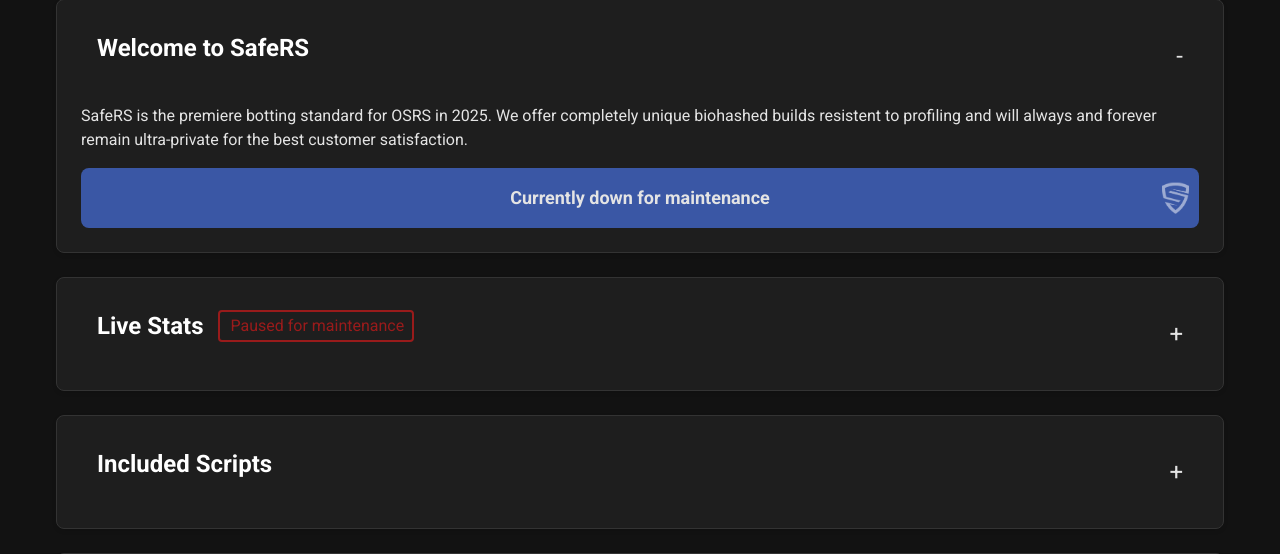
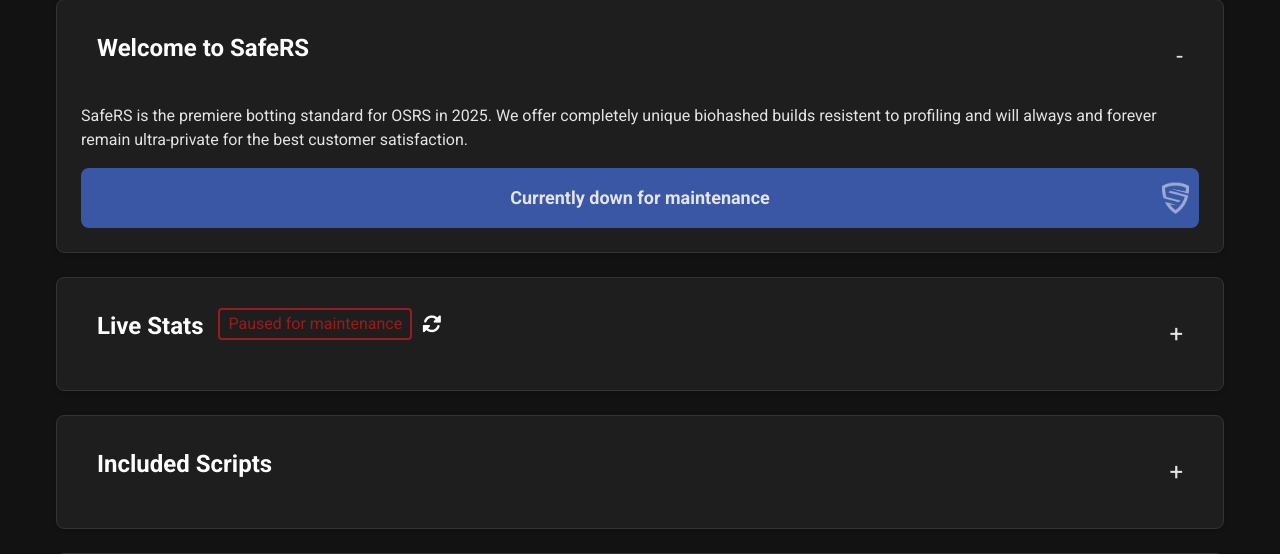
Before and after one commit to mot-stuff/Tom-s-Website, a Flask app: page / in a window 1280 px wide. Shown: the part 97-651 px from the top of the page. Run offline with Flask 3, Linux system fonts and the light colour scheme; data comes from the database, SQL or seed files in the repository; both versions use the stored data as it was after the commit.

Commit message:
day 1 final commit

```diff
--- a/static/scripts.js
+++ b/static/scripts.js
@@ -37,14 +37,15 @@
         });
     });
 
-    // Start polling for live stats updates - thanks chat gpt for teaching me this simple trick
-    setInterval(refreshLiveStats, 30000); // Poll every 10 seconds
+    // Start polling for live stats updates
+    setInterval(refreshLiveStats, 30000); // Poll every 30 seconds
 
     // Start polling for slots/status updates
-    setInterval(refreshSlotsStatus, 21600000); // Poll every 6 hrs
+    setInterval(refreshSlotsStatus, 21600000); // Poll every 6 hours
 });
 
-function refreshLiveStats() {
+function refreshLiveStats(event) {
+    event.stopPropagation(); // Prevent the section from closing
     fetch('/api/live_stats')
         .then(response => response.json())
         .then(data => {
--- a/static/styles.css
+++ b/static/styles.css
@@ -292,9 +292,15 @@
 .refresh-button {
     background-color: transparent;
     border: none;
-    font-size: 1.5rem;
     cursor: pointer;
     transition: transform 0.3s ease-in-out;
+    display: inline-flex;
+    align-items: center;
+}
+
+.refresh-icon {
+    font-size: 1.2rem;
+    color: white;
 }
 
 .refresh-button:hover {
@@ -432,7 +438,17 @@
     opacity: 0.5;
 }
 
+.status-wrapper {
+    display: flex;
+    align-items: center;
+    gap: 10px;
+    position: relative;
+    top: -10px; /* Move up by 10px */
+}
+
 .status-text {
+    display: inline-flex;
+    align-items: center;
     padding: 2px 8px;
     border-radius: 4px;
     border: 2px solid;
--- a/templates/home.html
+++ b/templates/home.html
@@ -7,6 +7,7 @@
     <link href="https://cdn.jsdelivr.net/npm/tailwindcss@2.2.19/dist/tailwind.min.css" rel="stylesheet">
     <link href="https://fonts.googleapis.com/css2?family=Roboto:wght@400;700&display=swap" rel="stylesheet">
     <link href="{{ url_for('static', filename='styles.css') }}" rel="stylesheet">
+    <link rel="stylesheet" href="https://cdnjs.cloudflare.com/ajax/libs/font-awesome/6.0.0-beta3/css/all.min.css">
 </head>
 <body class="dark bg-gray-100 text-gray-800">
     <header class="bg-blue-600 text-white flex justify-between items-center header">
@@ -49,11 +50,16 @@
             <div class="section-header">
                 <div onclick="toggleSection(this)">
                     <h2 class="text-2xl font-semibold mb-4">Live Stats<span style="padding-right: 15px;"></span></h2>
-                    {% if available_slots == 'maintenance' %}
-                        <span class="status-text text-red-800">Paused for maintenance</span>
-                    {% else %}
-                        <span class="status-text text-green-800">Active and tracking</span>
-                    {% endif %}
+                    <div class="status-wrapper" style="position: relative; top: -10px;">
+                        {% if available_slots == 'maintenance' %}
+                            <span class="status-text text-red-800">Paused for maintenance</span>
+                        {% else %}
+                            <span class="status-text text-green-800">Active and tracking</span>
+                        {% endif %}
+                        <button class="refresh-button" onclick="refreshLiveStats(event)">
+                            <i class="fas fa-sync-alt refresh-icon"></i>
+                        </button>
+                    </div>
                 </div>
                 <button class="toggle-button" onclick="toggleSection(this)">+</button>
             </div>
@@ -72,6 +78,7 @@
                         <p id="unique-builds" class="text-lg font-bold">{% if available_slots == 'maintenance' %}N/A{% else %}{{ available_slots }}{% endif %}</p>
                     </div>
                 </div>
+                <p class="text-sm text-gray-800 mt-4" style="opacity: 0.4;">Updates every 30 seconds</p>
             </div>
         </section>
 
```
Also changed, not shown: database.db.
